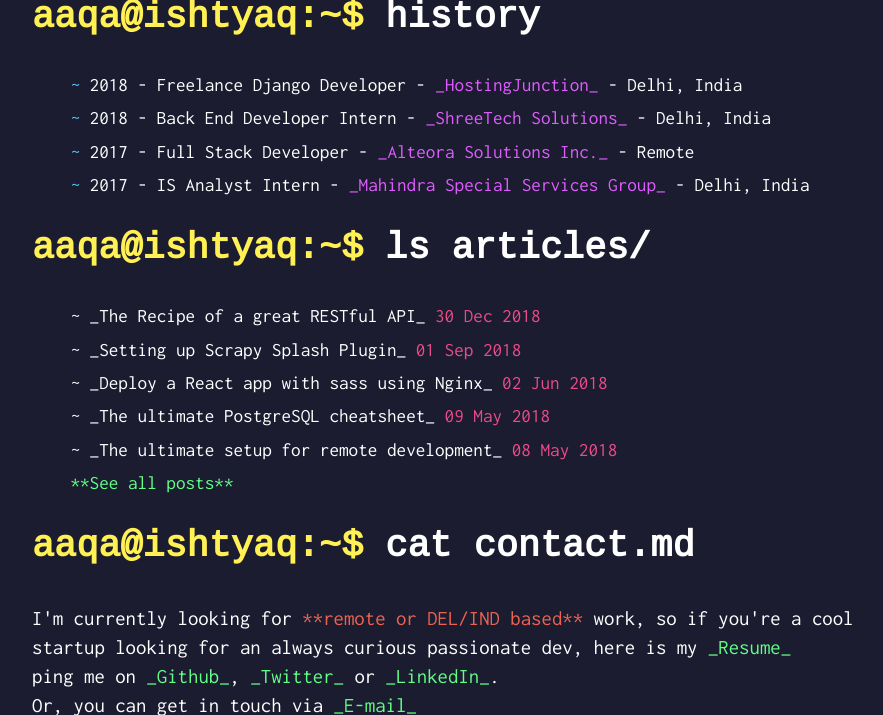
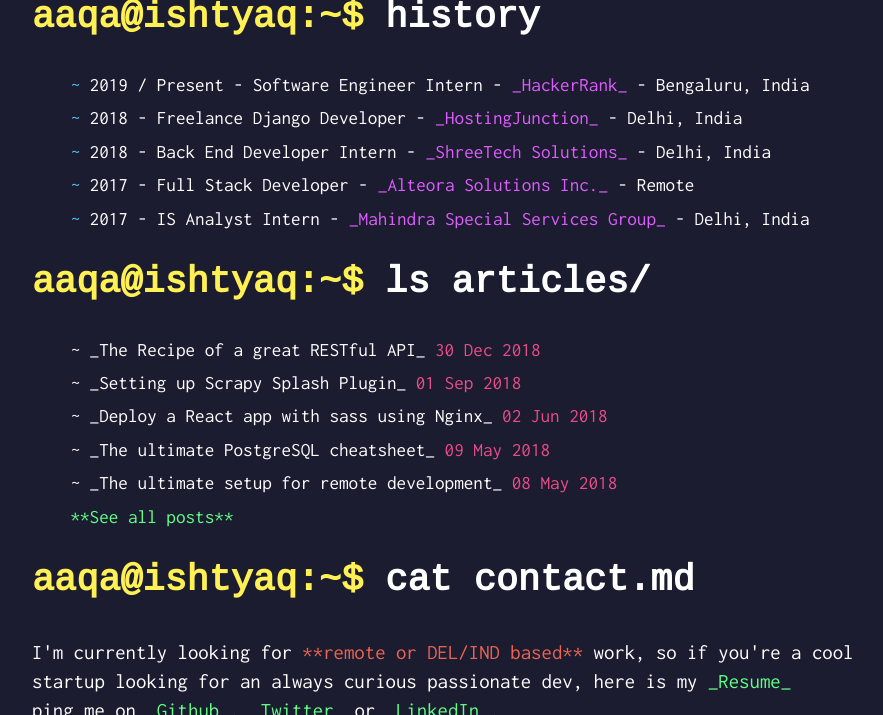
Before and after one commit to aaqaishtyaq/aaqaishtyaq.github.io, a Jekyll site: the page built from index.html, in a window 1280 px wide and 900 px high, scrolled down 1187 px, cut to the strip 185-900 px from the top of the window. Shown: the whole strip, without its empty margins (16-899 px from the left). Built offline with Jekyll 4.4.1, drawn with Linux system fonts in a browser that asks for light colours.

Commit message:
Job update

```diff
--- a/_data/jobs.json
+++ b/_data/jobs.json
@@ -1,6 +1,14 @@
 {
 
     "jobs": [
+
+        {
+            "year": "2019 / Present",
+            "title": "Software Engineer Intern",
+            "company": "HackerRank",
+            "url": "http://www.hackerrank.com/",
+            "location": "Bengaluru, India"
+        },
 
         {
             "year": "2018",
```
